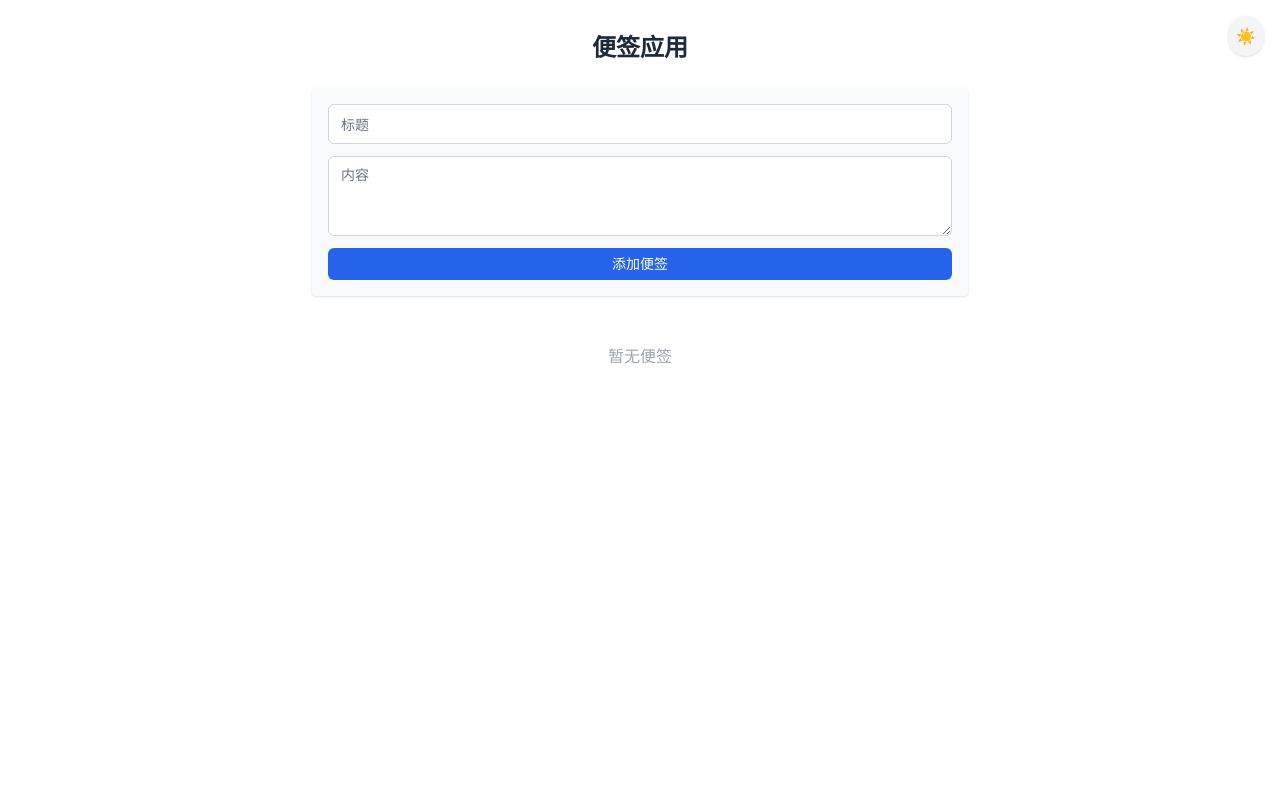
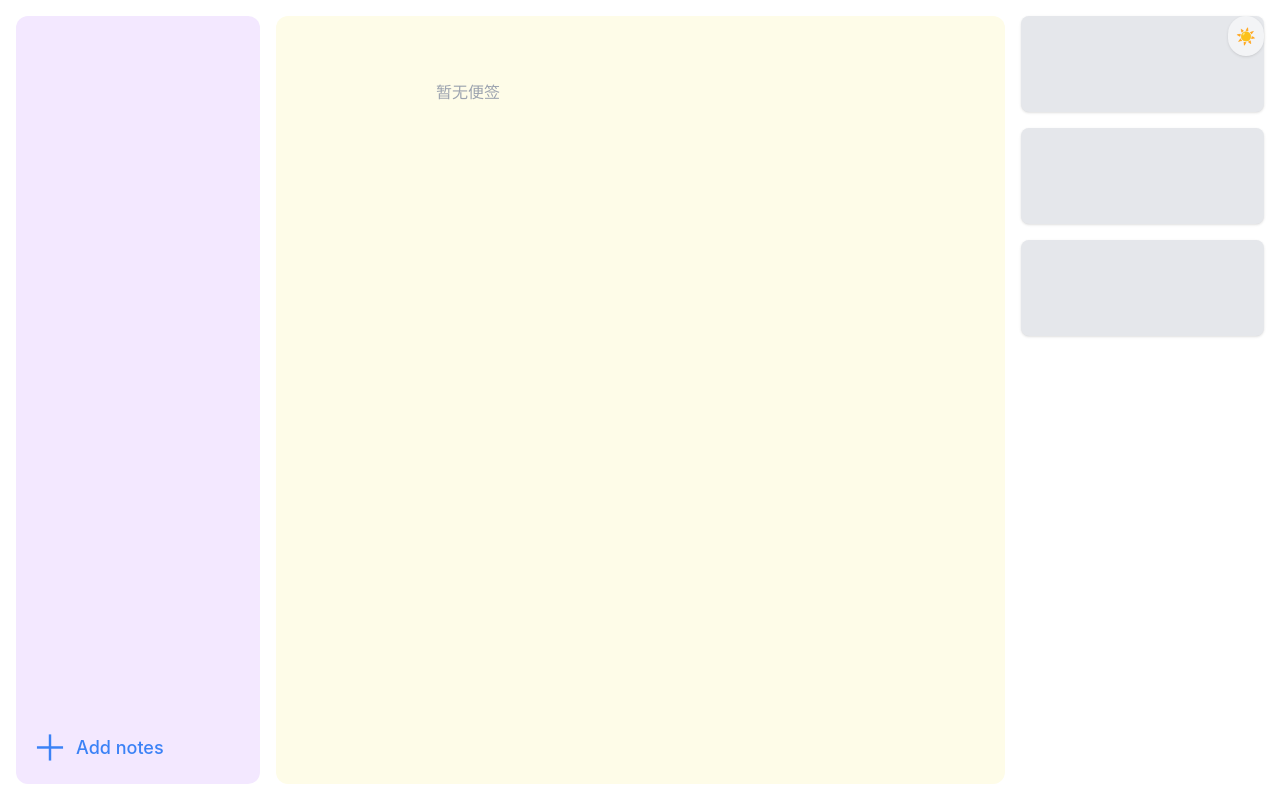
Before and after one commit to liguangshu/react-portal, a React (Create React App) app: page / in a window 1280 px wide. Built offline with nearby package versions, Linux system fonts and the light colour scheme.

Commit message:
fix:便签页面优化

```diff
--- /dev/null
+++ b/src/components/AddNoteModal.jsx
@@ -0,0 +1,51 @@
+import React, { useState } from "react";
+import { Dialog, DialogContent, DialogHeader, DialogTitle, DialogFooter } from "./ui/dialog";
+import { Input } from "./ui/input";
+import { Textarea } from "./ui/textarea";
+import { Button } from "./ui/button";
+
+const AddNoteModal = ({ open, onClose, onAddNote }) => {
+  const [title, setTitle] = useState("");
+  const [content, setContent] = useState("");
+
+  const handleSubmit = (e) => {
+    e.preventDefault();
+    if (!title.trim() || !content.trim()) return;
+    onAddNote({ title, content });
+    setTitle("");
+    setContent("");
+    onClose();
+  };
+
+  return (
+    <Dialog open={open} onOpenChange={v => { if (!v) onClose(); }}>
+      <DialogContent className="max-w-md">
+        <DialogHeader>
+          <DialogTitle>添加便签</DialogTitle>
+        </DialogHeader>
+        <form onSubmit={handleSubmit} className="flex flex-col gap-4">
+          <Input
+            type="text"
+            placeholder="标题"
+            value={title}
+            onChange={(e) => setTitle(e.target.value)}
+            className="bg-background text-foreground placeholder:text-muted-foreground"
+          />
+          <Textarea
+            placeholder="内容"
+            value={content}
+            onChange={(e) => setContent(e.target.value)}
+            rows={3}
+            className="bg-background text-foreground placeholder:text-muted-foreground"
+          />
+          <DialogFooter className="flex justify-end gap-2">
+            <Button type="button" variant="secondary" onClick={onClose}>取消</Button>
+            <Button type="submit" className="bg-primary text-primary-foreground">添加</Button>
+          </DialogFooter>
+        </form>
+      </DialogContent>
+    </Dialog>
+  );
+};
+
+export default AddNoteModal;
--- a/src/components/NoteList.jsx
+++ b/src/components/NoteList.jsx
@@ -1,19 +1,73 @@
 import React from "react";
-import NoteCard from "./NoteCard";
+import AddNoteModal from "./AddNoteModal";
 
-const NoteList = ({ notes, onDeleteNote }) => {
-  if (!notes.length) {
-    return <div className="text-gray-400 text-center py-8">暂无便签</div>;
-  }
+const noteColors = [
+  "bg-red-200",
+  "bg-blue-200",
+  "bg-green-200",
+  "bg-yellow-200",
+  "bg-purple-200",
+  "bg-pink-200",
+  "bg-orange-200",
+];
+
+const NoteList = ({
+  notes,
+  onDeleteNote,
+  onAddNote,
+  modalOpen,
+  setModalOpen,
+}) => {
+  const coloredNotes = notes.map((note, i) => ({ ...note, color: noteColors[i % noteColors.length] }));
+
   return (
-    <div className="grid grid-cols-1 sm:grid-cols-2 lg:grid-cols-3 gap-4 md:gap-6">
-      {notes.map((note, idx) => (
-        <NoteCard
-          key={idx}
-          note={note}
-          onDelete={() => onDeleteNote(idx)}
-        />
-      ))}
+    <div className="flex gap-4 p-4 min-h-screen bg-background text-foreground transition-colors">
+      {/* 左侧标题区 */}
+      <div className="w-1/5 bg-purple-100 rounded-xl p-4 flex flex-col justify-between dark:bg-card dark:text-card-foreground">
+        <div>
+          {coloredNotes.length ? coloredNotes.map((note, i) => (
+            <div key={i} className="bg-purple-300 rounded-lg mb-4 p-4 text-gray-800 shadow text-base md:text-lg lg:text-xl font-semibold break-words">
+              {note.title}
+            </div>
+          )) : null}
+        </div>
+        <button
+          className="flex items-center gap-2 text-blue-500 mt-4 text-sm md:text-base lg:text-lg"
+          onClick={() => setModalOpen(true)}
+        >
+          <span className="text-2xl md:text-3xl lg:text-4xl">＋</span> <span className="font-medium">Add notes</span>
+        </button>
+      </div>
+      {/* 中间内容区 */}
+      <div className="w-3/5 bg-yellow-50 rounded-xl p-8 grid grid-cols-4 gap-6">
+        {!coloredNotes.length ? (
+          <div className="col-span-2 text-gray-400 text-center py-8">暂无便签</div>
+        ) : (
+          coloredNotes.map((note, i) => (
+            <div
+              key={i}
+              className={`rounded-lg shadow p-6 h-32 ${note.color} text-gray-800 font-medium relative transition-colors dark:bg-card dark:text-card-foreground`}
+            >
+              <div className="break-words whitespace-pre-line">{note.content}</div>
+              <button
+                onClick={() => onDeleteNote(i)}
+                className="absolute top-2 right-2 text-destructive hover:text-red-700 text-xl"
+                aria-label="删除便签"
+              >
+                ×
+              </button>
+            </div>
+          ))
+        )}
+      </div>
+      {/* 右侧灰色装饰区 */}
+      <div className="w-1/5 flex flex-col gap-4">
+        <div className="bg-gray-200 rounded-lg h-24 shadow" />
+        <div className="bg-gray-200 rounded-lg h-24 shadow" />
+        <div className="bg-gray-200 rounded-lg h-24 shadow" />
+      </div>
+      {/* 添加便签弹窗 */}
+      <AddNoteModal open={modalOpen} onClose={() => setModalOpen(false)} onAddNote={onAddNote} />
     </div>
   );
 };
--- /dev/null
+++ b/src/components/ui/dialog.jsx
@@ -0,0 +1,42 @@
+import * as React from "react";
+
+function Dialog({ open, onOpenChange, children }) {
+  React.useEffect(() => {
+    if (!open) return;
+    const handleKey = (e) => {
+      if (e.key === "Escape") onOpenChange(false);
+    };
+    window.addEventListener("keydown", handleKey);
+    return () => window.removeEventListener("keydown", handleKey);
+  }, [open, onOpenChange]);
+
+  if (!open) return null;
+  return (
+    <div className="fixed inset-0 z-50 flex items-center justify-center">
+      <div className="fixed inset-0 bg-black/30" onClick={() => onOpenChange(false)} />
+      {children}
+    </div>
+  );
+}
+
+function DialogContent({ className = "", children }) {
+  return (
+    <div className={`relative bg-white dark:bg-gray-900 rounded-lg shadow-lg p-6 w-full max-w-md mx-auto z-10 dark ${className}`}>
+      {children}
+    </div>
+  );
+}
+
+function DialogHeader({ className = "", children }) {
+  return <div className={`mb-4 ${className}`}>{children}</div>;
+}
+
+function DialogTitle({ className = "", children }) {
+  return <div className={`text-lg font-bold ${className}`}>{children}</div>;
+}
+
+function DialogFooter({ className = "", children }) {
+  return <div className={`flex justify-end gap-2 mt-4 ${className}`}>{children}</div>;
+}
+
+export { Dialog, DialogContent, DialogHeader, DialogTitle, DialogFooter };
--- a/src/pages/Notes.jsx
+++ b/src/pages/Notes.jsx
@@ -1,30 +1,36 @@
-import React, { useEffect } from "react";
-import NoteForm from "../components/NoteForm";
-import NoteList from "../components/NoteList";
+import React, { useEffect, useState } from "react";
 import useNotesStore from "../store/useNotesStore";
 import ThemeToggle from "../components/ThemeToggle";
+import NoteList from "../components/NoteList";
 
 const Notes = () => {
   const { notes, addNote, deleteNote, setNotes } = useNotesStore();
+  const [modalOpen, setModalOpen] = useState(false);
 
-  // 持久化：初始化时从localStorage加载
+  // 页面初始化时从localStorage加载
   useEffect(() => {
     const saved = localStorage.getItem("notes");
     if (saved) setNotes(JSON.parse(saved));
   }, [setNotes]);
 
-  // 持久化：notes变化时保存到localStorage
+  // notes数据变化时保存到localStorage
   useEffect(() => {
     localStorage.setItem("notes", JSON.stringify(notes));
   }, [notes]);
 
   return (
-    <div className="max-w-2xl mx-auto py-8 px-2 relative bg-background text-foreground min-h-screen transition-colors">
+    <>
+      {/* 主题模式切换 */}
       <ThemeToggle />
-      <h1 className="text-2xl font-bold mb-6 text-center">便签应用</h1>
-      <NoteForm onAddNote={addNote} />
-      <NoteList notes={notes} onDeleteNote={deleteNote} />
-    </div>
+      {/* 便签列表 */}
+      <NoteList
+        notes={notes}
+        onDeleteNote={deleteNote}
+        onAddNote={addNote}
+        modalOpen={modalOpen}
+        setModalOpen={setModalOpen}
+      />
+    </>
   );
 };
 
```
